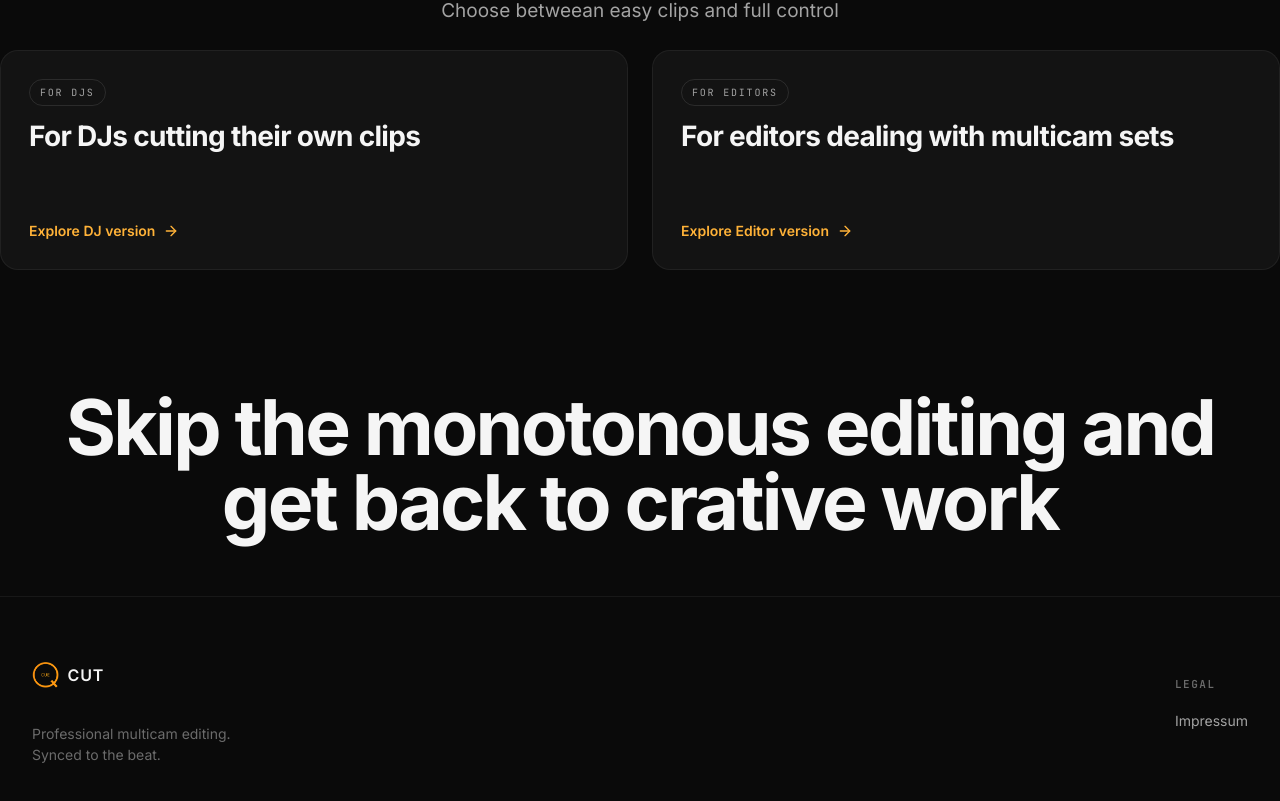
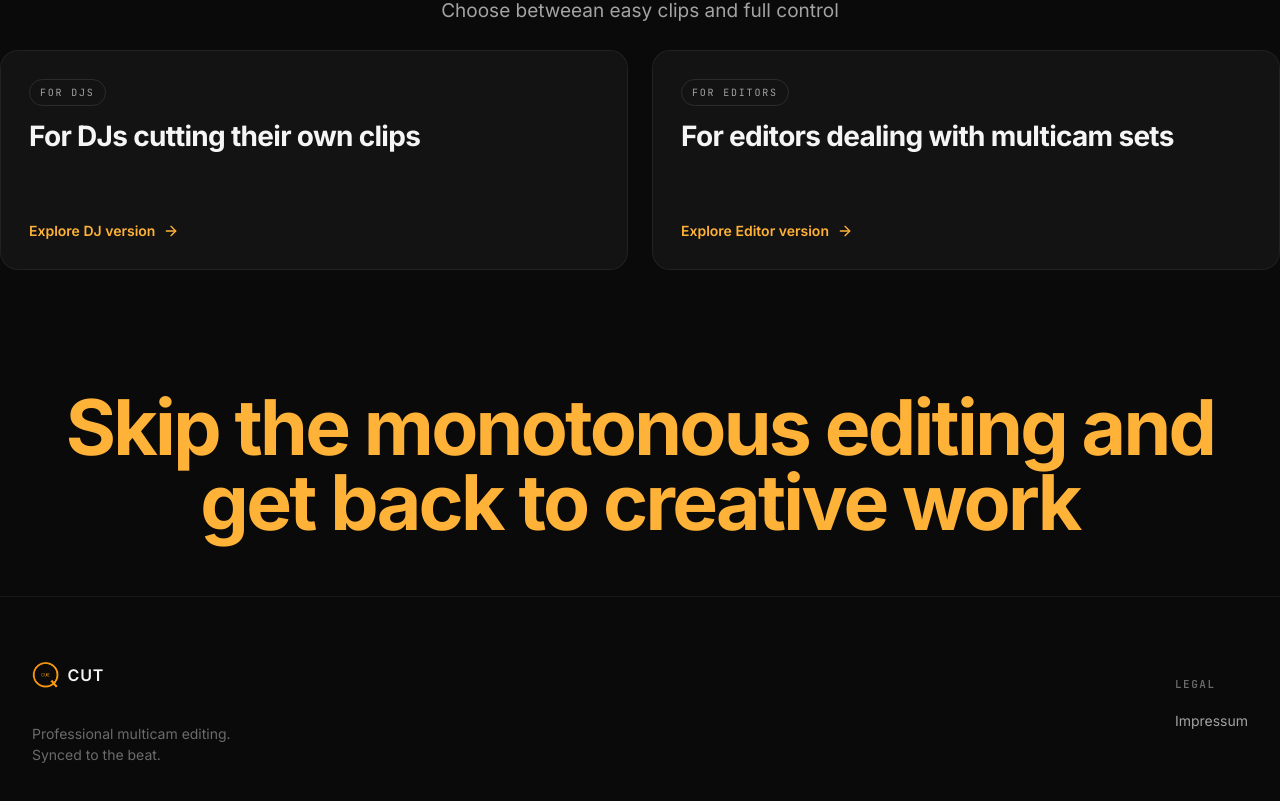
Before and after one commit to FabianClaudioMaier/Qcut-website, a React (Vite) app: page / in a window 1280 px wide. Shown: the part 1473-2274 px from the top of the page. Built offline with nearby package versions, Linux system fonts and the light colour scheme; no server answers.

Commit message:
changed typo and color

```diff
--- a/src/pages/HomePage.jsx
+++ b/src/pages/HomePage.jsx
@@ -125,8 +125,8 @@ function HomePage() {
       {/* CTA Section */}
       <section className="container home-cta-section" style={{textAlign: 'center', padding: '64px 32px 24px'}}>
         <Reveal>
-          <h2 className="t-display">
-            Skip the monotonous editing and get back to crative work
+          <h2 className="t-display" style={{color:"var(--amber)"}}>
+            Skip the monotonous editing and get back to creative work
           </h2>
         </Reveal>
 
```
